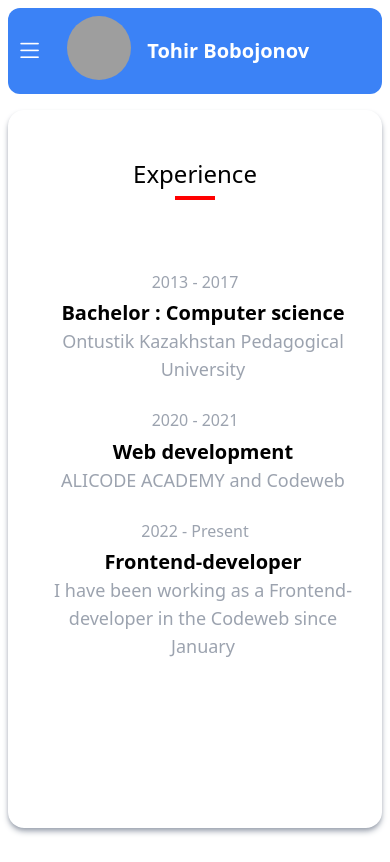
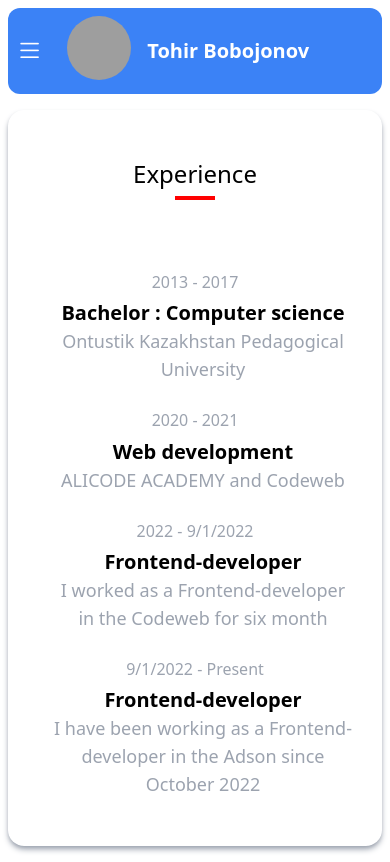
Before and after one commit to TOXA-DEV-R/resume-react-app, a Next.js app: page /resume in a window 390 px wide. Built offline with nearby package versions, Linux system fonts and the light colour scheme; grey boxes are pictures that could not be loaded.

Commit message:
some codes were changed

```diff
--- a/pages/404.js
+++ b/pages/404.js
@@ -2,12 +2,12 @@
 
 import React from "react";
 
-const ErrorPage = () => {
-  return (
-    <div className="w-screen h-screen flex items-center justify-center">
-      <h1 className="text-5xl text-black font-bold">Sorry Error</h1>
-    </div>
-  );
-};
+function ErrorPage() {
+    return (
+        <div className="w-screen h-screen flex items-center justify-center">
+            <h1 className="text-5xl text-black font-bold">Sorry Error</h1>
+        </div>
+    );
+}
 
 export default ErrorPage;
--- a/pages/_app.js
+++ b/pages/_app.js
@@ -7,7 +7,7 @@ import "../styles/globals.css";
 import "../styles/index.scss";
 import store from "../store";
 
-function MyApp({ Component, pageProps }) {
+function App({ Component, pageProps }) {
     return (
         <Provider store={store}>
             <Layout>
@@ -22,10 +22,6 @@ function MyApp({ Component, pageProps }) {
                             type: "image/png",
                             href: "/icon-web.png",
                         },
-                        {
-                            rel: "stylesheet",
-                            href: "https://cdn.jsdelivr.net/npm/bootstrap-icons@1.9.1/font/bootstrap-icons.css",
-                        },
                     ]}
                 />
                 <Component {...pageProps} />
@@ -34,4 +30,4 @@ function MyApp({ Component, pageProps }) {
     );
 }
 
-export default MyApp;
+export default App;
--- /dev/null
+++ b/pages/_document.js
@@ -0,0 +1,23 @@
+import { Html, Head, Main, NextScript } from "next/document";
+
+function Document() {
+    return (
+        <Html lang="en">
+            <Head>
+                {
+                    // eslint-disable-next-line @next/next/no-css-tags
+                    <link
+                        rel="stylesheet"
+                        href="https://cdn.jsdelivr.net/npm/bootstrap-icons@1.9.1/font/bootstrap-icons.css"
+                    />
+                }
+            </Head>
+            <body>
+                <Main />
+                <NextScript />
+            </body>
+        </Html>
+    );
+}
+
+export default Document;
--- a/pages/about.js
+++ b/pages/about.js
@@ -7,7 +7,7 @@ import AboutSkillsItem from "../components/about-skillsItem";
 
 import Link from "next/link";
 
-const About = () => {
+function About() {
     const fileUrl = "/assets/files/Tohir Bobojonov.pdf";
 
     return (
@@ -45,14 +45,14 @@ const About = () => {
                             the requirements of the employer. I have been
                             working as a Frontend-developer at{" "}
                             <a
-                                href="https://codeweb.uz/"
+                                href="https://www.adson.uz/"
                                 target="_blank"
                                 rel="noreferrer"
                                 className="underline"
                             >
-                                Codeweb
+                                Adson
                             </a>{" "}
-                            since January 2022. I really like to work on myself
+                            since October 2022. I really like to work on myself
                             and study. I’m currently learning Dart and Flutter .
                             Ready for any requirements and salaries.
                         </p>
@@ -161,6 +161,6 @@ const About = () => {
             </div>
         </SimpleBar>
     );
-};
+}
 
 export default About;
--- a/pages/blog.js
+++ b/pages/blog.js
@@ -3,7 +3,7 @@
 import React from "react";
 import SimpleBar from "simplebar-react";
 
-const Blog = () => {
+function Blog() {
     return (
         <SimpleBar className="w-full h-full rounded-2xl blog shadow-md shadow-gray-400 pt-12 pb-12 pl-3 pr-3 sm:pl-5 sm:pr-8 lg:pl-10 lg:pr-10 overflow-scroll overflow-x-hidden">
             <h2 className="text-2xl font-medium title works__title">Blog</h2>
@@ -12,6 +12,6 @@ const Blog = () => {
             </div>
         </SimpleBar>
     );
-};
+}
 
 export default Blog;
--- a/pages/contact.js
+++ b/pages/contact.js
@@ -4,7 +4,7 @@ import React from "react";
 import SimpleBar from "simplebar-react";
 import { useForm } from "react-hook-form";
 
-const Contact = () => {
+function Contact() {
     const {
         register,
         handleSubmit,
@@ -139,6 +139,6 @@ const Contact = () => {
             </div>
         </SimpleBar>
     );
-};
+}
 
 export default Contact;
--- a/pages/index.js
+++ b/pages/index.js
@@ -3,7 +3,7 @@ import Typed from "react-typed";
 import Link from "next/link";
 import SimpleBar from "simplebar-react";
 
-const Home = () => {
+function Home() {
     const textLines = ["I'm Tohir Bobojonov", "I'm a Frontend-developer"];
 
     return (
@@ -40,6 +40,6 @@ const Home = () => {
             </div>
         </SimpleBar>
     );
-};
+}
 
 export default Home;
--- a/pages/resume.js
+++ b/pages/resume.js
@@ -4,13 +4,12 @@ import { useEffect } from "react";
 import { useRef } from "react";
 import SimpleBar from "simplebar-react";
 
-const Resume = () => {
+function Resume() {
     const timelineLineRef = useRef(null);
     const timelineFirstRef = useRef(null);
 
     const timelineLineControl = () => {
         // console.log(timelineLineRef.current.offsetLeft);
-
         timelineLineRef.current.style.left = `${
             timelineFirstRef.current.clientWidth - 5
         }px`;
@@ -27,7 +26,9 @@ const Resume = () => {
     useEffect(() => {
         timelineLineControl();
     }, []);
-
+    // const dateOptions = { month: "long", day: "numeric", year: "numeric" };
+    // const dateString = new Date().toLocaleDateString("en-US", dateOptions);
+    // console.log(dateString);
     return (
         <SimpleBar className="w-full h-full rounded-2xl services shadow-md shadow-gray-400 pt-12 pb-12 pl-3 pr-3 sm:pl-5 sm:pr-8 lg:pl-10 lg:pr-10 overflow-scroll overflow-x-hidden">
             <h2 className="text-2xl font-medium title services__title">
@@ -67,7 +68,23 @@ const Resume = () => {
                 <div className="services__timeline-entry h-[6rem]">
                     <div className="border-0">
                         <h4 className="text-base font-normal text-gray-400 relative before:z-30 before:absolute before:top-[50%] before:border-2 before:border-red-500 before:right-0 before:translate-y-[-50%] before:w-[10px] before:h-[10px] before:rounded-full before:bg-white">
-                            2022 - Present
+                            2022 - 9/1/2022
+                        </h4>
+                    </div>
+                    <div className="xl:pl-12 xl:pr-12 lg:pl-9 lg:pr-9 border-0 pl-8 pr-4">
+                        <h4 className="text-black font-bold text-xl">
+                            Frontend-developer
+                        </h4>
+                        <p className="mt-1 font-normal text-gray-400 text-lg">
+                            I worked as a Frontend-developer in the Codeweb for
+                            six month
+                        </p>
+                    </div>
+                </div>
+                <div className="services__timeline-entry h-[6rem]">
+                    <div className="border-0">
+                        <h4 className="text-base font-normal text-gray-400 relative before:z-30 before:absolute before:top-[50%] before:border-2 before:border-red-500 before:right-0 before:translate-y-[-50%] before:w-[10px] before:h-[10px] before:rounded-full before:bg-white">
+                            9/1/2022 - Present
                         </h4>
                     </div>
                     <div className="xl:pl-12 xl:pr-12 lg:pl-9 lg:pr-9 border-0 pl-8 pr-4">
@@ -76,7 +93,7 @@ const Resume = () => {
                         </h4>
                         <p className="mt-1 font-normal text-gray-400 text-lg">
                             I have been working as a Frontend-developer in the
-                            Codeweb since January
+                            Adson since October 2022
                         </p>
                     </div>
                 </div>
@@ -87,6 +104,6 @@ const Resume = () => {
             </div>
         </SimpleBar>
     );
-};
+}
 
 export default Resume;
--- a/pages/works.js
+++ b/pages/works.js
@@ -5,7 +5,7 @@ import { useEffect, useState } from "react";
 import SimpleBar from "simplebar-react";
 import { worksData } from "../data";
 
-const Works = ({ data = [] }) => {
+function Works({ data = [] }) {
     const tabList = [
         { label: "All Prjects", content: "all", id: 0 },
         { label: "Website", content: "website", id: 1 },
@@ -48,7 +48,9 @@ const Works = ({ data = [] }) => {
 
     return (
         <SimpleBar className="w-full h-full rounded-2xl works shadow-md shadow-gray-400 pt-12 pb-12 pl-3 pr-3 sm:pl-5 sm:pr-8 lg:pl-10 lg:pr-10 overflow-scroll overflow-x-hidden">
-      <h2 className="text-2xl font-medium title works__title">Portfolio</h2>
+            <h2 className="text-2xl font-medium title works__title">
+                Portfolio
+            </h2>
             {/* <!-- works-tabs / --> */}
             <ul className="works__tabs mt-16 flex sm:flex-nowrap flex-wrap sm:justify-start justify-center">
                 {tabList.map(({ label, id, content }) => (
@@ -119,7 +121,9 @@ const Works = ({ data = [] }) => {
                         <i className="bi bi-emoji-smile"></i>
                     </span>
                     <div className="mt-3">
-            <h4 className="text-gray-500 text-center text-2xl font-bold">7</h4>
+                        <h4 className="text-gray-500 text-center text-2xl font-bold">
+                            15
+                        </h4>
                         <p className="t text-gray-600 text-center mt-1 font-medium">
                             Happy Clients
                         </p>
@@ -131,7 +135,9 @@ const Works = ({ data = [] }) => {
                         <i className="bi bi-briefcase"></i>
                     </span>
                     <div className="mt-3">
-            <h4 className="text-gray-500 text-center text-2xl font-bold">5</h4>
+                        <h4 className="text-gray-500 text-center text-2xl font-bold">
+                            20
+                        </h4>
                         <p className="t text-gray-600 text-center mt-1 font-medium">
                             Successul Projects
                         </p>
@@ -143,7 +149,9 @@ const Works = ({ data = [] }) => {
                         <i className="bi bi-trophy"></i>
                     </span>
                     <div className="mt-3">
-            <h4 className="text-gray-500 text-center text-2xl font-bold">5</h4>
+                        <h4 className="text-gray-500 text-center text-2xl font-bold">
+                            10
+                        </h4>
                         <p className="t text-gray-600 text-center mt-1 font-medium">
                             Awards Received
                         </p>
@@ -153,7 +161,7 @@ const Works = ({ data = [] }) => {
             {/* <!-- works IsSuccess / --> */}
         </SimpleBar>
     );
-};
+}
 
 export default Works;
 
```
Also changed, not shown: data/index.js (+9 -1 lines), pages/services.js (+5 -3 lines), public/assets/images/jobo.png (added). Lines whose indentation alone changed are shown as unchanged.
